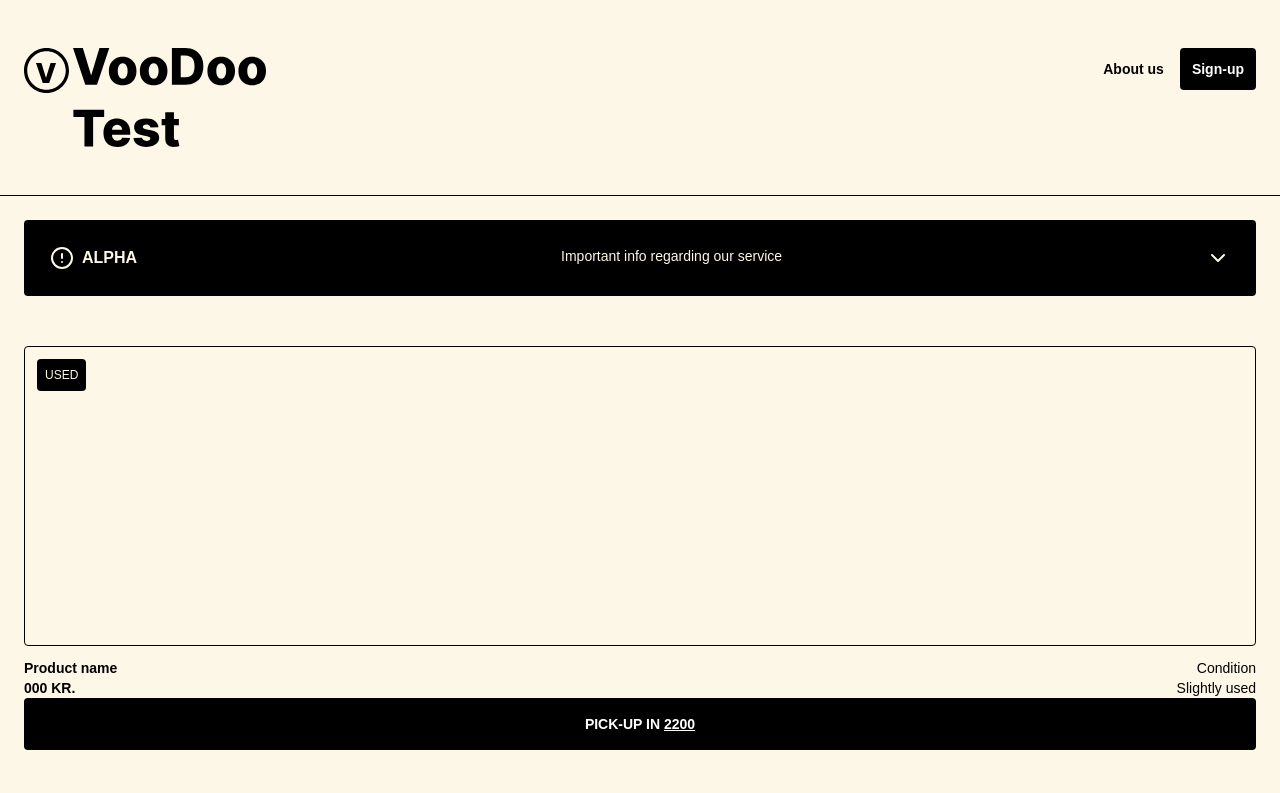
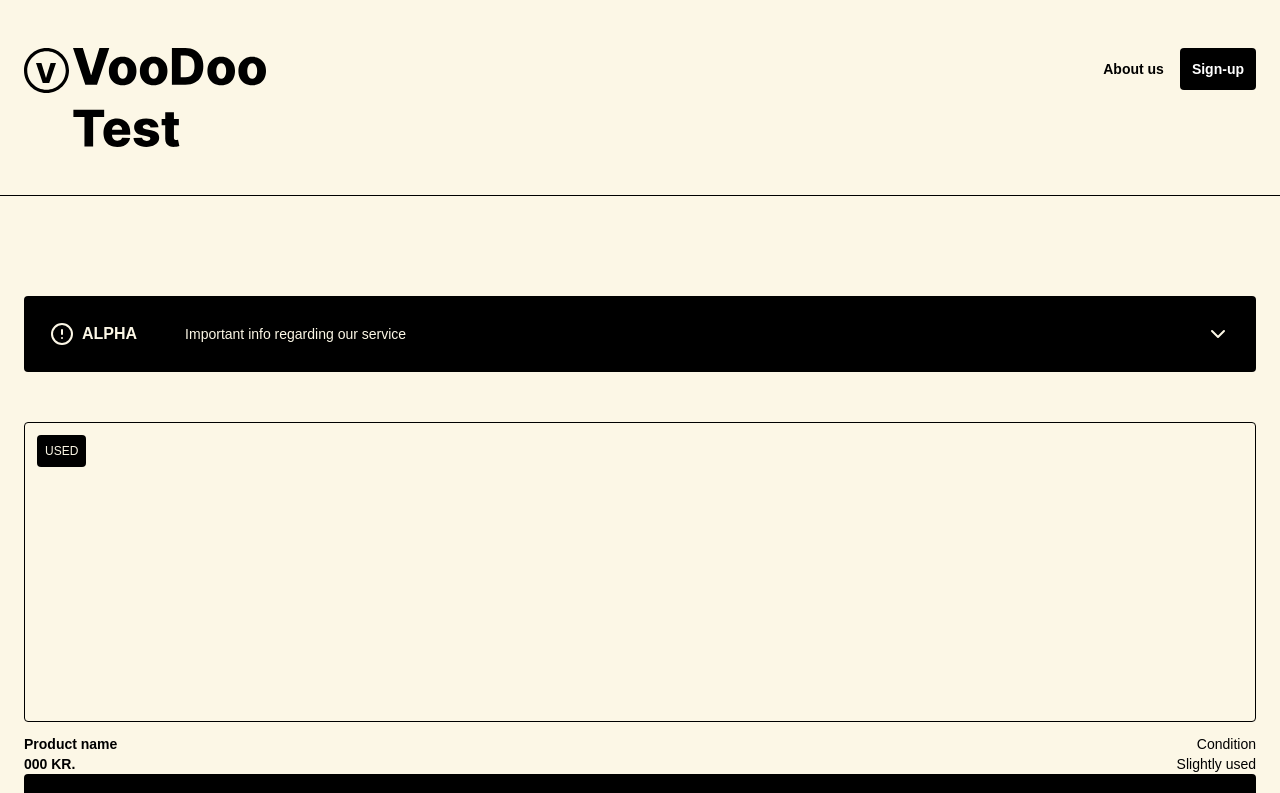
Before and after one commit to DreadIsBack/voodoo-test, a Next.js app: page / in a window 1280 px wide. Shown: the top 793 px of the page. Built offline with nearby package versions, Linux system fonts and the light colour scheme.

Commit message:
Implement responive design for panel

```diff
--- a/app/page.tsx
+++ b/app/page.tsx
@@ -6,6 +6,7 @@ export default function Home() {
   return (
     <main className="mx-auto p-6 max-w-[1320px]">
       <Panel
+        className="sm:mt-[76px]"
         iconText="ALPHA"
         header="Important info regarding our service"
         contentText="Lorem ipsum dolor sit amet consectetur adipisicing elit. Molestiae nam
--- a/components/Panel.tsx
+++ b/components/Panel.tsx
@@ -4,6 +4,7 @@ import Image from "next/image";
 import { useState } from "react";
 
 interface Props {
+  className?: string;
   iconText: string;
   header: string;
   contentText: string;
@@ -17,12 +18,12 @@ export default function Panel(props: Props) {
   }
 
   return (
-    <div>
+    <div className={props.className}>
       <div
         className="p-[26px] rounded flex justify-between bg-black text-[#FCF7E6] cursor-pointer"
         onClick={toggle}
       >
-        <div className="flex items-center">
+        <div className="flex items-center overflow-hidden">
           <Image
             className="max-w-none"
             src="/img/icon-warning.svg"
@@ -31,10 +32,12 @@ export default function Panel(props: Props) {
             alt="Warning icon"
           />
           <span className="ml-2 font-bold">{props.iconText}</span>
+          <span className="ml-12 whitespace-nowrap text-clip text-sm font-medium">
+            {props.header}
+          </span>
         </div>
-        <span className="text-sm font-medium">{props.header}</span>
         <Image
-          className="max-w-none"
+          className="ml-[26px] max-w-none"
           src="/img/icon-arrow-down.svg"
           width={24}
           height={24}
```
